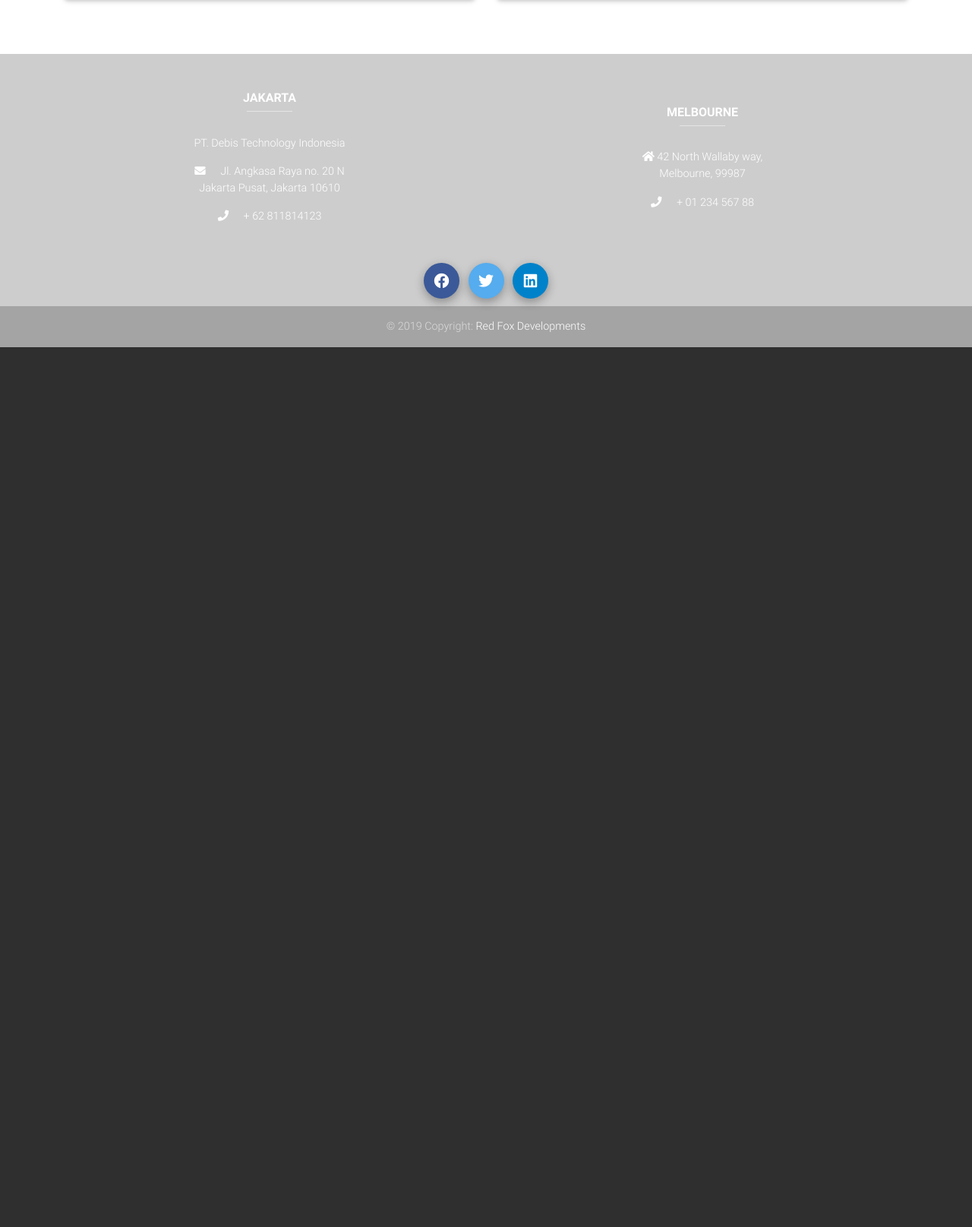
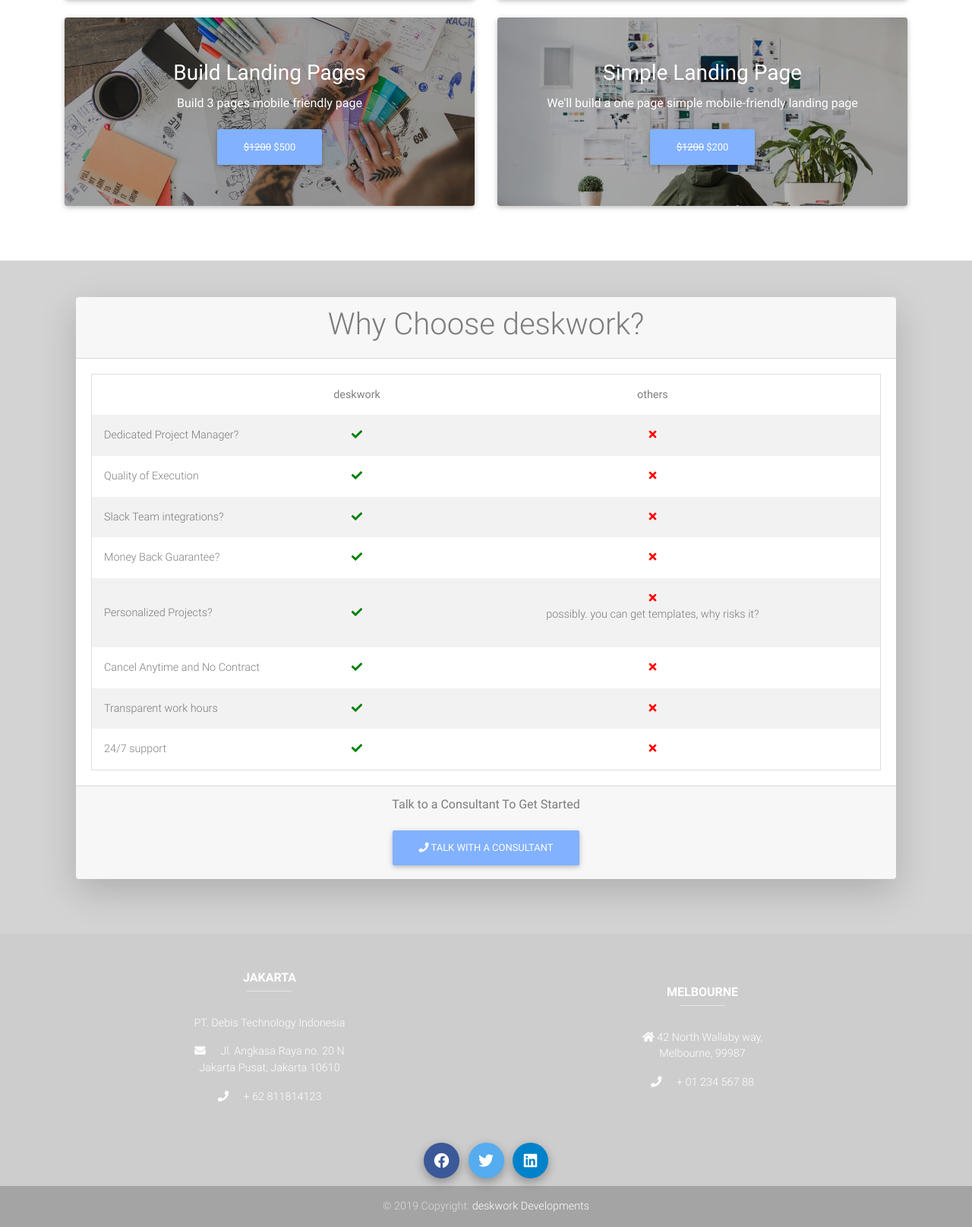
Before and after one commit to Freditansari/redfox-website, a PHP site: page / in a window 1280 px wide. Shown: the part 1457-3072 px from the top of the page at 76% size. Before the commit the page ends 1914 px from the top, so only its background shows below. Run offline with PHP 8.4, Linux system fonts and the light colour scheme; some libraries are stand-ins or nearby versions.

Commit message:
added some features
added comparison tables,
changed the stock images,
waiting for color and logo

```diff
--- a/css/style.css
+++ b/css/style.css
@@ -9,7 +9,7 @@ header,
 }
 
 .view {
-    background: url("https://mdbootstrap.com/img/Photos/Others/img (40).jpg")no-repeat center center;
+    background: url("../img/stock_imgs/tech-group-meeting-flatlay.jpg")no-repeat center center;
     background-size: cover;
 }
 
--- /dev/null
+++ b/index.css
@@ -0,0 +1,29 @@
+table {
+    border-collapse: collapse;
+    border-spacing: 0;
+    width: 100%;
+    border: 1px solid #ddd;
+  }
+
+  /* Style table headers and table data */
+  th, td {
+    text-align: center;
+    padding: 16px;
+  }
+
+  th:first-child, td:first-child {
+    text-align: left;
+  }
+
+  /* Zebra-striped table rows */
+  tr:nth-child(even) {
+    background-color: #f2f2f2
+  }
+
+  .fa-check {
+    color: green;
+  }
+
+  .fa-times {
+    color: red;
+  }
--- a/index.html
+++ b/index.html
@@ -5,7 +5,7 @@
     <meta charset="utf-8">
     <meta name="viewport" content="width=device-width, initial-scale=1, shrink-to-fit=no">
     <meta http-equiv="x-ua-compatible" content="ie=edge">
-    <title>Red Fox Development Company</title>
+    <title>deskwork Software Development</title>
     <!-- Font Awesome -->
     <link rel="stylesheet" href="https://use.fontawesome.com/releases/v5.8.1/css/all.css">
     <!-- Bootstrap core CSS -->
@@ -14,6 +14,7 @@
     <link href="css/mdb.min.css" rel="stylesheet">
     <!-- Your custom styles (optional) -->
     <link href="css/style.css" rel="stylesheet">
+    <link rel="stylesheet" type="text/css" href="index.css">
   </head>
 
   <body>
@@ -35,10 +36,7 @@
                 <a class="nav-link" href="#Services" data-offset="90">Services</a>
               </li>
               <li class="nav-item">
-                <a class="nav-link" href="#projects" data-offset="90">Projects</a>
-              </li>
-              <li class="nav-item">
-                <a class="nav-link" href="#supports" data-offset="90">Supports</a>
+                <a class="nav-link" href="#whyus" data-offset="90">Why Choose Us?</a>
               </li>
 
             </ul>
@@ -50,16 +48,17 @@
       <!-- Full Page Intro -->
       <div id="intro" class="view intro">
         <!-- Mask & flexbox options-->
-        <div class="mask rgba-black-strong d-flex justify-content-center align-items-center">
+        <div class="mask rgba-black-slight d-flex justify-content-center align-items-center">
           <!-- Content -->
           <div class="container px-md-3 px-sm-0">
             <!--Grid row-->
             <div class="row wow fadeIn">
               <!--Grid column-->
               <div class="col-md-12 mb-4 white-text text-center wow fadeIn">
-                <h3 class="display-3 font-weight-bold white-text mb-0 pt-md-5 pt-5">Red Fox Developments</h3>
+                <h3 class="display-3 font-weight-bold white-text mb-0 pt-md-5 pt-5 text-uppercase">deskwork</h3>
                 <hr class="hr-light my-4 w-75">
-                <h4 class="subtext-header mt-2 mb-4">Run Your Business, Not Your Dev Teams</h4>
+                <h4 class="subtext-header mt-2 mb-4">Curated and Experienced Freelances Team at Your Fingertips </h4>
+                <h4 class="subtext-header mt-2 mb-4">We Operates in GMT+7 Timezone </h4>
                 <a href="https://wa.me/62811814123" class="btn btn-rounded btn-outline-white">
                   <i class="fa fa-phone"></i> Talk With a Consultant
                 </a>
@@ -80,18 +79,19 @@
         <section id="Services" class="py-5">
           <div class="container text-center">
             <h1>Services</h1>
-            <h5>All services comes with a money back guarantee</h5>
+            <h5>All Services Comes with a Money Back Guarantee and a Project Manager</h5>
+
             <div class="row justify-content-md-center">
                 <div class=" col-xs-12 col-md-6 mb-4  wow fadeIn">
                     <!-- Card -->
-                    <div class="card card-image" style="background-image: url(https://mdbootstrap.com/img/Photos/Horizontal/Work/4-col/img%20%2814%29.jpg);">
-
+                    <!-- <div class="card card-image" style="background-image: url(https://mdbootstrap.com/img/Photos/Horizontal/Work/4-col/img%20%2814%29.jpg);"> -->
+                      <div class="card card-image" style="background-image: url('/img/stock_imgs/javascript-with-laptop-code.jpg');">
                       <!-- Content -->
-                      <div class="text-white text-center d-flex align-items-center rgba-black-strong py-5 px-4">
-                        <div>
+                      <div class="text-white text-center d-flex align-items-center rgba-black-light py-5 px-4">
+                        <div class ="container">
                           <h3 class="card-title pt-2"><strong>Hire A Full-Stack Dev</strong></h3>
                           <p>Find an expert to handle your Node. JS and React Development</p>
-                          <a class="btn btn-pink"> $1,000/month</a>
+                          <a class="btn btn-light-blue" href="https://wa.me/62811814123"> <del>$55/hour</del>  $25/hour</a>
                         </div>
                       </div>
 
@@ -99,14 +99,14 @@
                 </div>
                 <div class=" col-xs-12 col-md-6 mb-4 wow fadeIn">
                     <!-- Card -->
-                    <div class="card card-image" style="background-image: url(https://mdbootstrap.com/img/Photos/Horizontal/Work/4-col/img%20%2814%29.jpg);">
+                    <div class="card card-image" style="background-image: url('/img/stock_imgs/graphic-designer-at-work.jpg');">
 
                       <!-- Content -->
-                      <div class="text-white text-center d-flex align-items-center rgba-black-strong py-5 px-4">
-                        <div>
+                      <div class="text-white text-center d-flex align-items-center rgba-black-light py-5 px-4">
+                        <div class ="container">
                           <h3 class="card-title pt-2"><strong>Hire A Graphic Designer</strong></h3>
-                          <p>Find an expert Graphic Designers for your marketings requirements</p>
-                          <a class="btn btn-pink"> $500/project</a>
+                          <p>Find a Graphic Designers for your marketing requirements</p>
+                          <a class="btn btn-light-blue" href="https://wa.me/62811814123"> <del>$35/hour</del>  $20/hour</a>
                         </div>
                       </div>
 
@@ -114,14 +114,14 @@
                 </div>
                 <div class=" col-xs-12 col-md-6 mb-4 wow fadeIn">
                     <!-- Card -->
-                    <div class="card card-image" style="background-image: url(https://mdbootstrap.com/img/Photos/Horizontal/Work/4-col/img%20%2814%29.jpg);">
+                    <div class="card card-image" style="background-image: url('/img/stock_imgs/developers-discussing-javascript-code.jpg');">
 
                       <!-- Content -->
-                      <div class="text-white text-center d-flex align-items-center rgba-black-strong py-5 px-4">
-                        <div>
+                      <div class="text-white text-center d-flex align-items-center rgba-black-light py-5 px-4">
+                          <div class ="container">
                           <h3 class="card-title pt-2"><strong>Hire A Spring Boot Dev</strong></h3>
                           <p>Find an expert to handle your Java Spring-Boot Requirements </p>
-                          <a class="btn btn-pink"> $1,500/month</a>
+                          <a class="btn btn-light-blue" href="https://wa.me/62811814123">  <del>$60/hour</del>  $35/hour</a>
                         </div>
                       </div>
 
@@ -129,48 +129,132 @@
                 </div>
                 <div class=" col-xs-12 col-md-6 mb-4 black-text text-center wow fadeIn">
                     <!-- Card -->
-                    <div class="card card-image" style="background-image: url(https://mdbootstrap.com/img/Photos/Horizontal/Work/4-col/img%20%2814%29.jpg);">
+                    <div class="card card-image" style="background-image: url('/img/stock_imgs/shipping-boxes-on-trolly-close-up.jpg');">
 
                       <!-- Content -->
-                      <div class="text-white text-center d-flex align-items-center rgba-black-strong py-5 px-4">
-                        <div>
+                      <div class="text-white text-center d-flex align-items-center rgba-black-light py-5 px-4">
+                          <div class ="container">
                           <h3 class="card-title pt-2"><strong>Custom Projects</strong></h3>
-                          <p>Talk to a Consultant to find your experts for your customized project</p>
-                          <a class="btn btn-pink" href="https://wa.me/62811814123"> <i class="fa fa-phone"></i> Talk with a Consultant</a>
+                          <p>Talk to a Consultant to find experts for your customized project</p>
+                          <a class="btn btn-light-blue" href="https://wa.me/62811814123"> <i class="fa fa-phone"></i> Talk with a Consultant</a>
                         </div>
                       </div>
 
                     </div>
                 </div>
+
+                <div class=" col-xs-12 col-md-6 mb-4 black-text text-center wow fadeIn">
+                      <!-- Card -->
+                  <div class="card card-image" style="background-image: url('/img/stock_imgs/planning-design-being-creative.jpg');">
+
+                    <!-- Content -->
+                    <div class="text-white text-center d-flex align-items-center rgba-black-light py-5 px-4">
+                      <div class="container">
+                        <h3 class="card-title pt-2"><strong>Build Landing Pages</strong></h3>
+                        <p>Build 3 pages mobile friendly page</p>
+                        <a class="btn btn-light-blue" href="https://wa.me/62811814123"> <del>$1200</del>  $500</a>
+                      </div>
+                    </div>
+
+                  </div>
+                  </div>
+
+                  <div class=" col-xs-12 col-md-6 mb-4 black-text text-center wow fadeIn">
+                      <!-- Card -->
+                      <div class="card card-image" style="background-image: url('/img/stock_imgs/designer-at-desk.jpg');">
+
+                        <!-- Content -->
+                        <div class="text-white text-center d-flex align-items-center rgba-black-light py-5 px-4 container">
+                          <div class="container">
+                            <h3 class="card-title pt-2 text-center"><strong>Simple Landing Page</strong></h3>
+                            <p>We'll build a one page simple mobile-friendly landing page</p>
+                            <a class="btn btn-light-blue" href="https://wa.me/62811814123"> <del>$1200</del>  $200</a>
+                          </div>
+                        </div>
+
+                      </div>
+                  </div>
+
+
+
+
+
+
+
             </div>
 
           </div>
 
         </section>
 
-        <!-- <section id="projects" class="py-5" style="background-color:#D3D3D3">
+        <section id="whyus" class="py-5" style="background-color:#D3D3D3">
             <div class="container">
                 <div class="col-md-12 mb-4 white-text text-center wow fadeIn">
+                    <div class="card shadow-lg">
+                        <div class="card-header text-black-50"><h1>Why Choose deskwork?</h1></div>
+                        <div class="card-body">
 
-                <h1>Projects</h1>
-                <p>We have operated with blah blah balh</p>
-                </div>
+                            <table class="text-black-50">
+                                <tr>
+                                  <th style="width:25%"></th>
+                                  <th>deskwork</th>
+                                  <th>others</th>
+                                </tr>
+                                <tr>
+                                  <td>Dedicated Project Manager?</td>
+                                  <td><i class="fa fa-check"></i></td>
+                                  <td><i class="fa fa-times"></i></td>
+                                </tr>
+                                <tr>
+                                  <td>Quality of Execution</td>
+                                  <td><i class="fa fa-check"></i></td>
+                                  <td><i class="fa fa-times"></i></td>
+                                </tr>
+                                <tr>
+                                    <td>Slack Team integrations?</td>
+                                    <td><i class="fa fa-check"></i></td>
+                                    <td><i class="fa fa-times"></i></td>
+                                  </tr>
+                                <tr>
+                                    <td>Money Back Guarantee?</td>
+                                    <td><i class="fa fa-check"></i></td>
+                                    <td><i class="fa fa-times"></i></td>
+                                </tr>
+                                <tr>
+                                    <td>Personalized Projects?</td>
+                                    <td><i class="fa fa-check"></i></td>
+                                    <td><i class="fa fa-times"></i><p>possibly. you can get templates, why risks it?</p></td>
+                                </tr>
+                                <tr>
+                                  <td>Cancel Anytime and No Contract</td>
+                                  <td><i class="fa fa-check"></i></td>
+                                  <td><i class="fa fa-times"></i></td>
+                                </tr>
+                                <tr>
+                                    <td>Transparent work hours </td>
+                                    <td><i class="fa fa-check"></i></td>
+                                    <td><i class="fa fa-times"></i></td>
+                                </tr>
+                                <tr>
+                                    <td>24/7 support </td>
+                                    <td><i class="fa fa-check"></i></td>
+                                    <td><i class="fa fa-times"></i></td>
+                                </tr>
+                            </table>
 
-            </div>
 
-        </section> -->
-        <!-- <section id="supports" class="py-5" style="background-color:white">
-            <div class="container">
-                <div class="col-md-12 mb-4 black-text text-center wow fadeIn">
+                        </div>
+                        <div class="card-footer"> <p class="text-black-50">Talk to a Consultant To Get Started</p>
+                          <a class="btn btn-light-blue" href="https://wa.me/62811814123"> <i class="fa fa-phone"></i> Talk with a Consultant</a></div>
+                      </div>
 
-                <h1>We Supports</h1>
-                <p>Major SQL databases, MongoDB, React, Node.JS , Spring boot Frameworks</p>
+
                 </div>
 
             </div>
 
         </section>
-  -->
+
 
 
 
@@ -181,12 +265,6 @@
 
     <!-- Footer -->
     <footer class="page-footer font-small pt-4">
-
-
-
-
-
-
 
 
       <!-- Footer Elements -->
@@ -244,16 +322,12 @@
 
       <!-- Copyright -->
       <div class="footer-copyright text-center py-3">&#xA9; 2019 Copyright:
-        <a href="https://redfoxdev.io"> Red Fox Developments</a>
+        <a href="https://deskwork.io"> deskwork Developments</a>
       </div>
       <!-- Copyright -->
 
     </footer>
     <!-- Footer -->
-
-    <!-- Start your project here-->
-
-    <!-- /Start your project here-->
 
     <!-- SCRIPTS -->
     <!-- JQuery -->
```
Also changed, not shown: img/stock_imgs/designer-at-desk.jpg (added), img/stock_imgs/developers-discussing-javascript-code.jpg (added), img/stock_imgs/graphic-designer-at-work.jpg (added), img/stock_imgs/javascript-with-laptop-code.jpg (added), img/stock_imgs/planning-design-being-creative.jpg (added), img/stock_imgs/shipping-boxes-on-trolly-close-up.jpg (added), img/stock_imgs/tech-group-meeting-flatlay.jpg (added).
